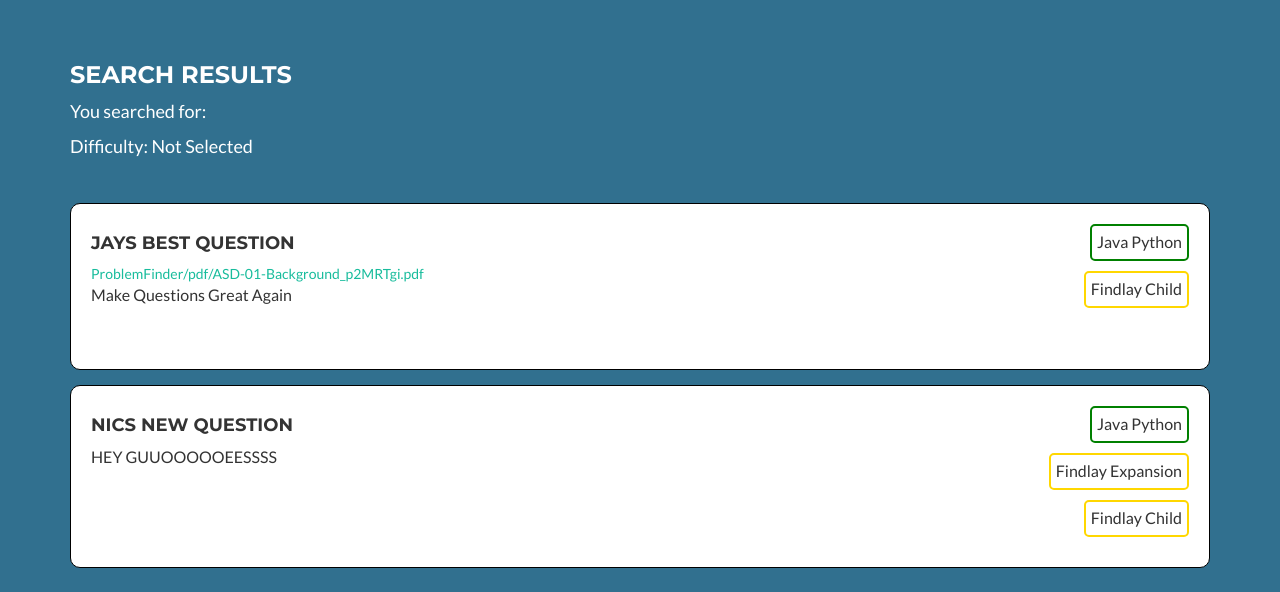
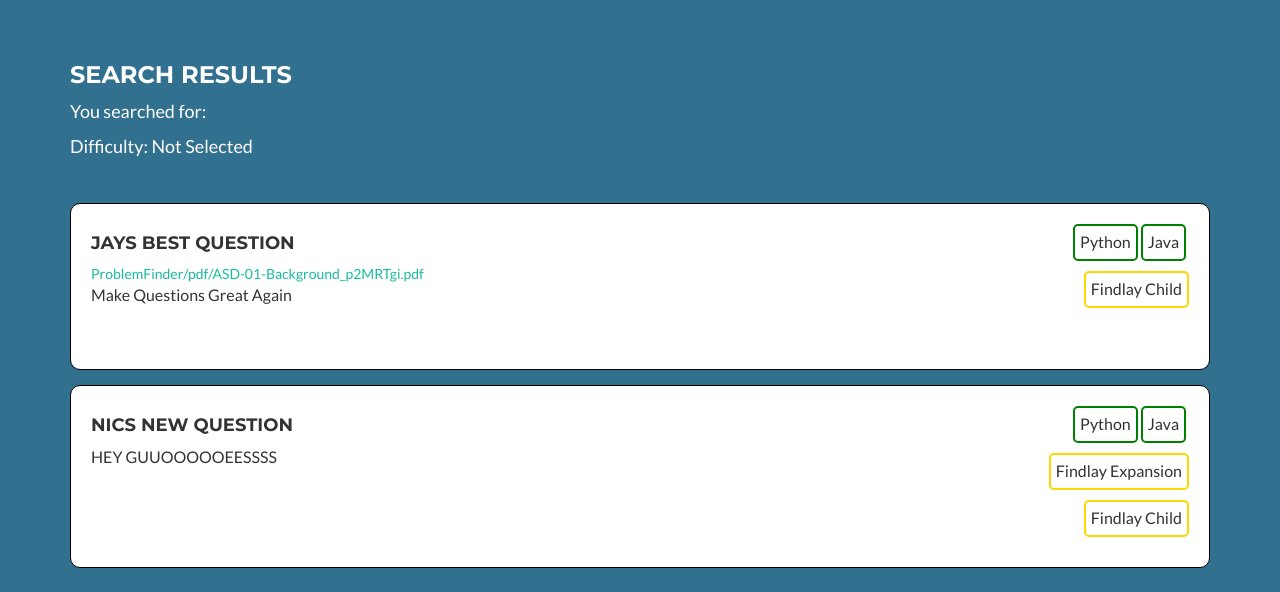
Before and after one commit to JayanSmart/FPServer, a Django app: page /FPServer/search in a window 1280 px wide. Shown: the part 739-1331 px from the top of the page. Run offline with Django 3.2, Linux system fonts and the light colour scheme; data comes from the database, SQL or seed files in the repository; both versions use the stored data as it was after the commit; some libraries are stand-ins or nearby versions.

Commit message:
Results design for tags

```diff
--- a/ProblemFinder/static/problemfinder/css/custom.css
+++ b/ProblemFinder/static/problemfinder/css/custom.css
@@ -134,6 +134,7 @@ header .intro-text .name{
     border-radius: 5px;
     padding: 5px;
     float: right;
+    margin-right: 3px;
 }
 
 .leftRow{
--- a/ProblemFinder/templates/problemfinder/search.html
+++ b/ProblemFinder/templates/problemfinder/search.html
@@ -148,19 +148,16 @@
                     <p></p>
                     <div class="answerRow">
 
+                                <div class="answerRowRight">
+
+                                    {% for i in soln_lang %}
+                                        <p class="langDisplay" >{{ i }}</p>
+                                    {% endfor %}
 
 
-                                <div class="answerRowRight">
-
-                                    <p class="langDisplay" >
-                                                {% for i in soln_lang %}
-                                                    {{ i }}
-                                                {% endfor %}
-                                        </p>
-
-                                            {% for tag in question.tags.all %}
-                                                <p class="tagDisplay" >{{ tag }}  </p>
-                                            {% endfor %}
+                                    {% for tag in question.tags.all %}
+                                        <p class="tagDisplay" >{{ tag }} </p>
+                                    {% endfor %}
 
                                 </div>
 
```
Also changed, not shown: db.sqlite3.
